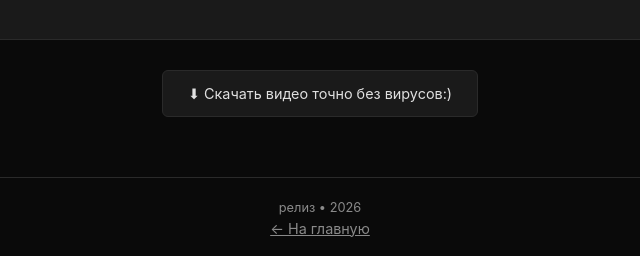
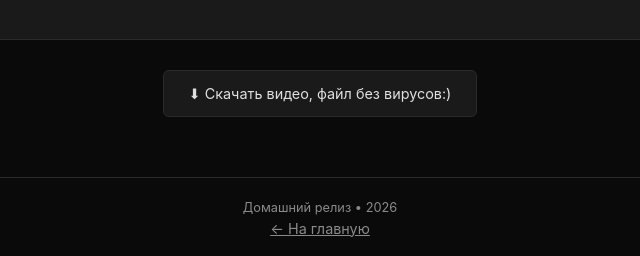
Before and after one commit to DeepseekForever/nonstop, a plain HTML site: page clip.html in a window 1280 px wide. Shown: the part 870-1126 px from the top of the page, 320-960 px from the left. Drawn offline with Linux system fonts and the light colour scheme.

Commit message:
Update clip.html

```diff
--- a/clip.html
+++ b/clip.html
@@ -48,13 +48,13 @@
             </div>
 
             <div style="margin-top: 30px; text-align: center;">
-                <a href="video.mp4" download class="download-btn">⬇ Скачать видео точно без вирусов:)</a>
+                <a href="video.mp4" download class="download-btn">⬇ Скачать видео, файл без вирусов:) </a>
             </div>
         </section>
     </main>
 
     <footer class="site-footer fade-in">
-        <p> релиз • 2026</p>
+        <p>Домашний релиз • 2026</p>
         <p><a href="index.html" style="color: var(--text-muted); font-size: 0.9rem;">← На главную</a></p>
     </footer>
 
```
